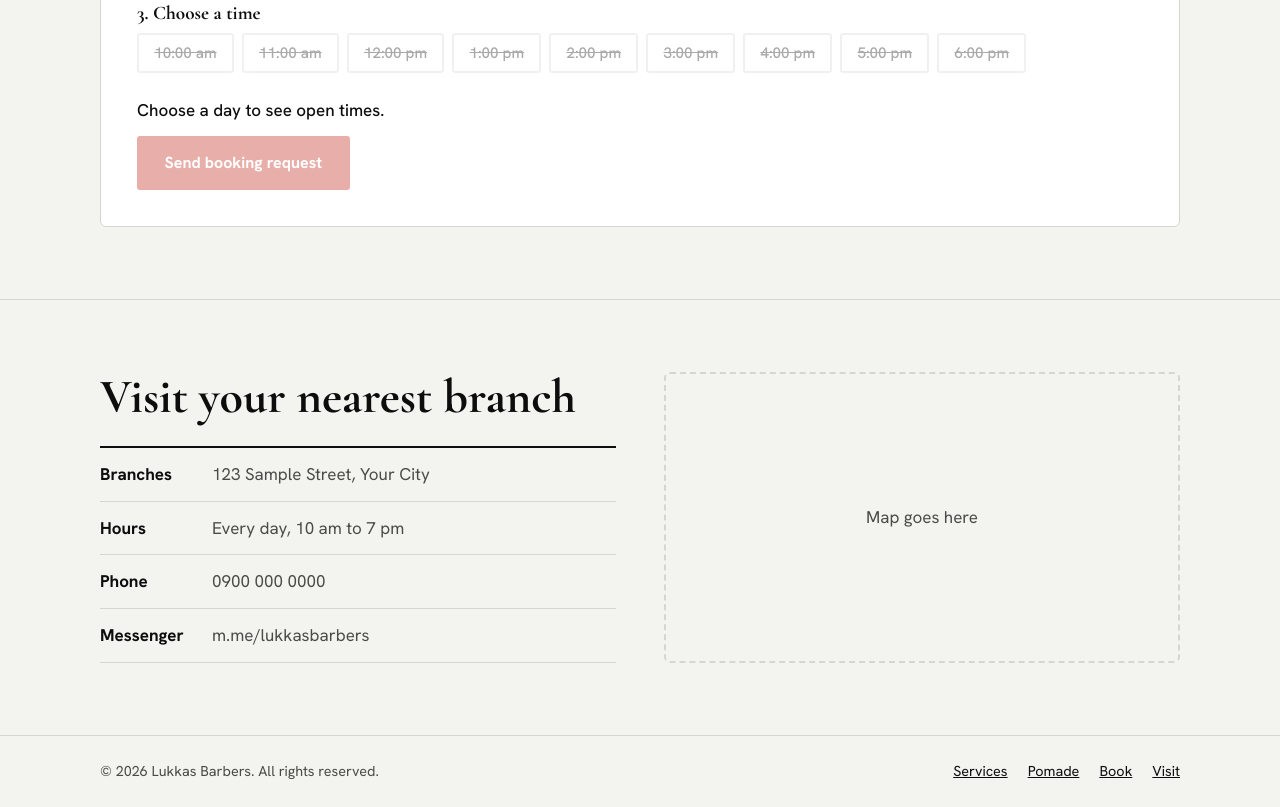
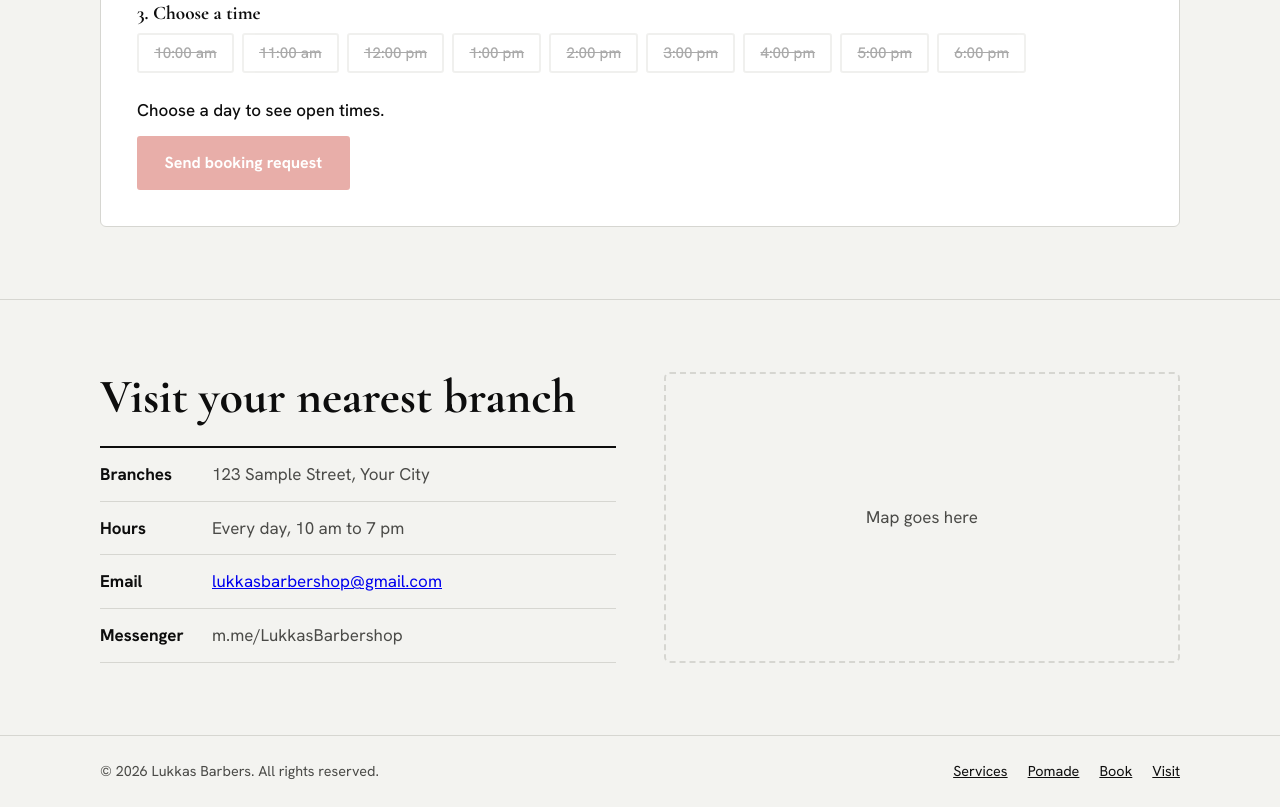
Before and after one commit to masaru23/barbershop-website, a plain HTML site: page index.html in a window 1280 px wide. Shown: the part 3028-3835 px from the top of the page. Drawn offline with nearby package versions, Linux system fonts and the light colour scheme.

Commit message:
Update contact information in index.html

```diff
--- a/index.html
+++ b/index.html
@@ -79,8 +79,8 @@
     <dl>
       <dt>Branches</dt><dd>123 Sample Street, Your City</dd>
       <dt>Hours</dt><dd>Every day, 10 am to 7 pm</dd>
-      <dt>Phone</dt><dd>0900 000 0000</dd>
-      <dt>Messenger</dt><dd>m.me/lukkasbarbers</dd>
+      <dt>Email</dt><dd><a href="mailto:lukkasbarbershop@gmail.com">lukkasbarbershop@gmail.com</a></dd>
+      <dt>Messenger</dt><dd>m.me/LukkasBarbershop</dd>
     </dl>
   </div>
   <!-- Replace with a Google Maps embed: Share, Embed a map, copy the iframe -->
```
